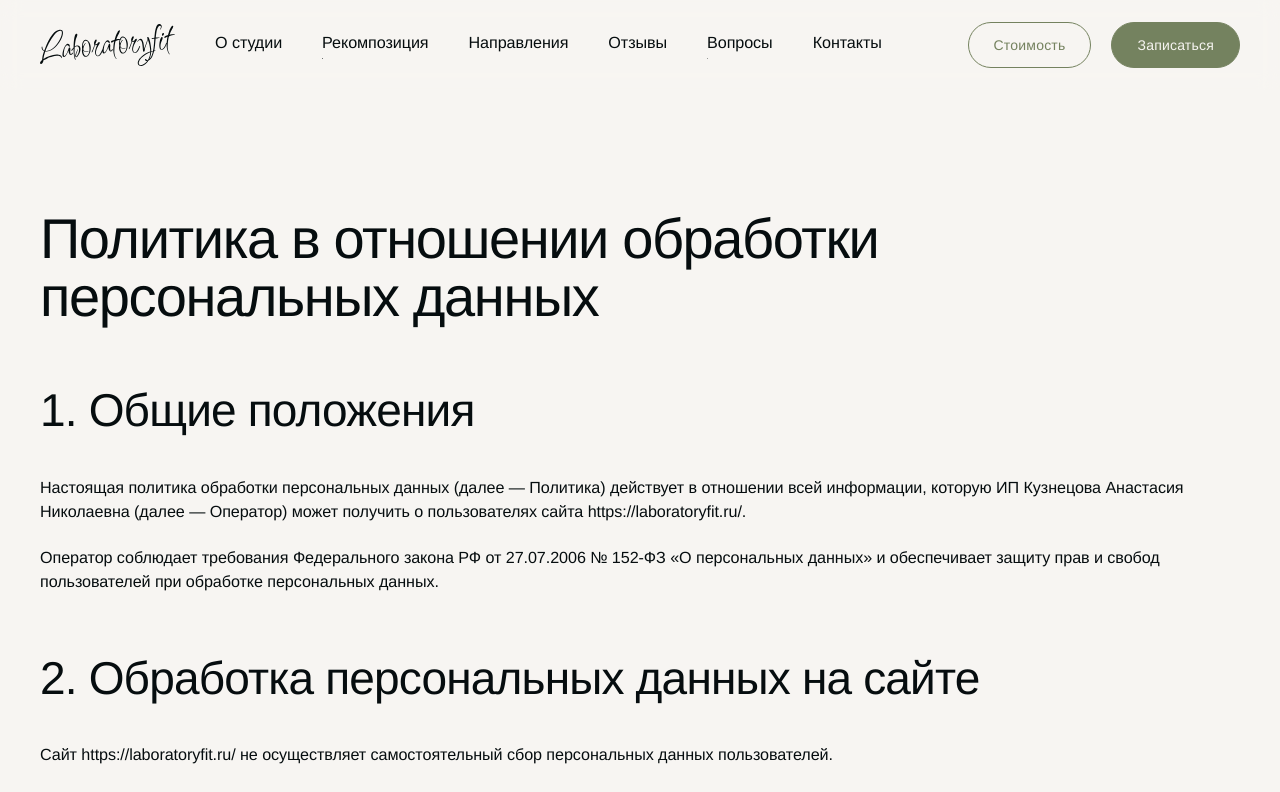
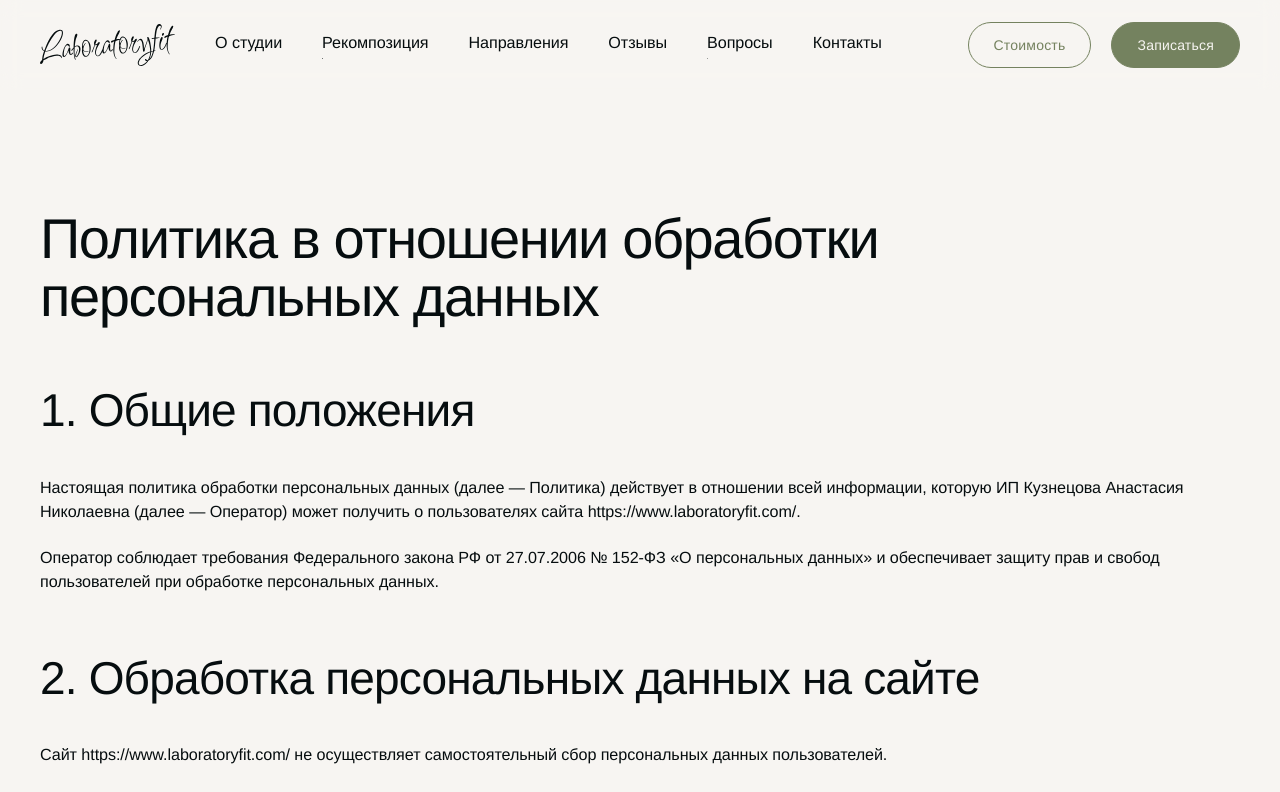
Before and after one commit to eepodoprigora/laboratory, a Next.js app: page /privacy-policy in a window 1280 px wide. Shown: the top 792 px of the page. Built offline with nearby package versions, Linux system fonts and the light colour scheme; no server answers.

Commit message:
change site url

```diff
--- a/src/shared/сonfig/const.ts
+++ b/src/shared/сonfig/const.ts
@@ -14,4 +14,4 @@ export const DARK_HEADER_CLASS = 'header--dark'
 export const APPLY_GENERAL = 'https://n633552.yclients.com/company:598800/record-type?api_key=zna3an7p3yq13vqfny0k'
 export const DISCUSS_LINK = 'https://t.me/laboratoryafit'
 
-export const SITE_URL = 'https://laboratoryfit.ru/'
+export const SITE_URL = 'https://www.laboratoryfit.com/'
```
